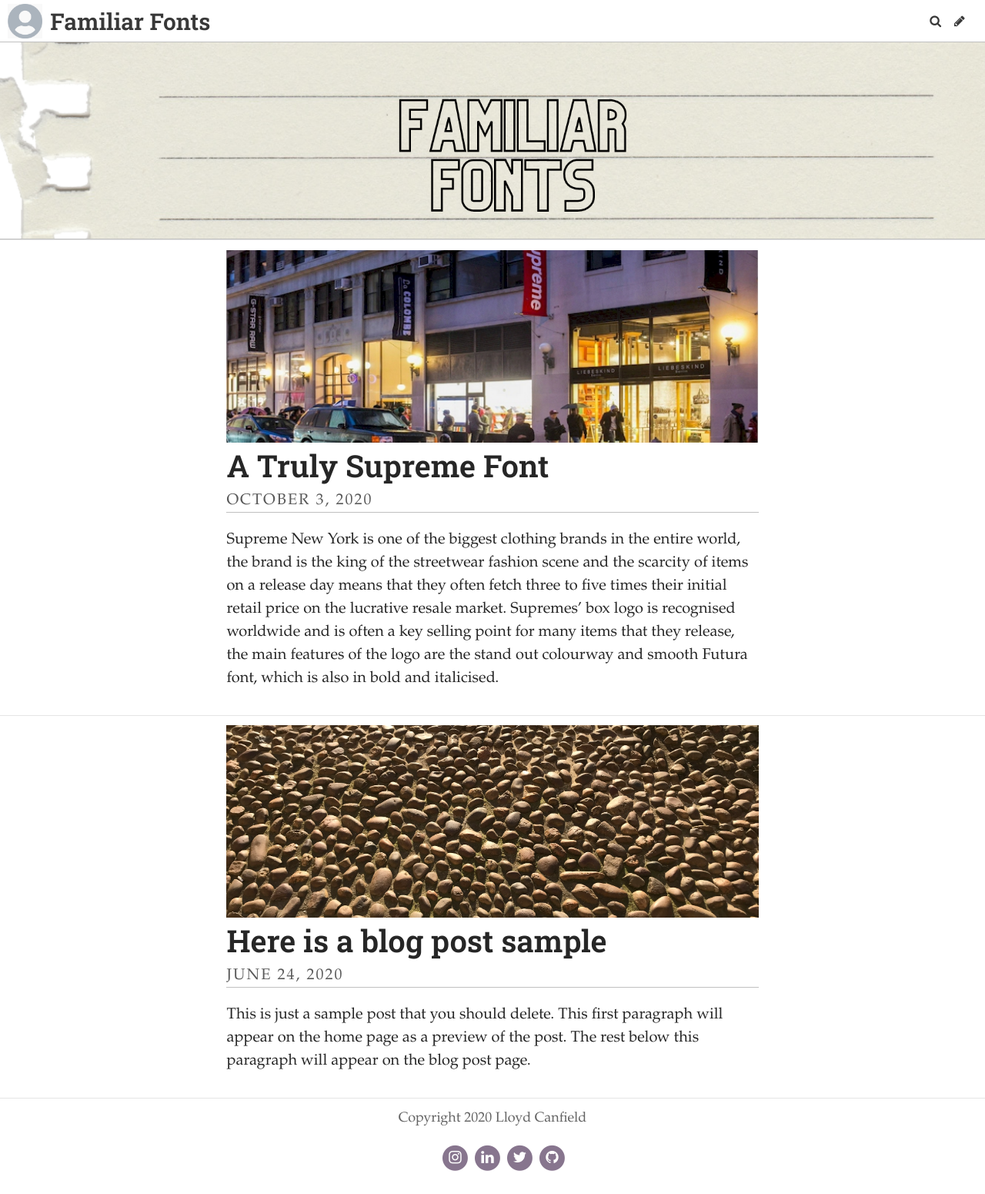
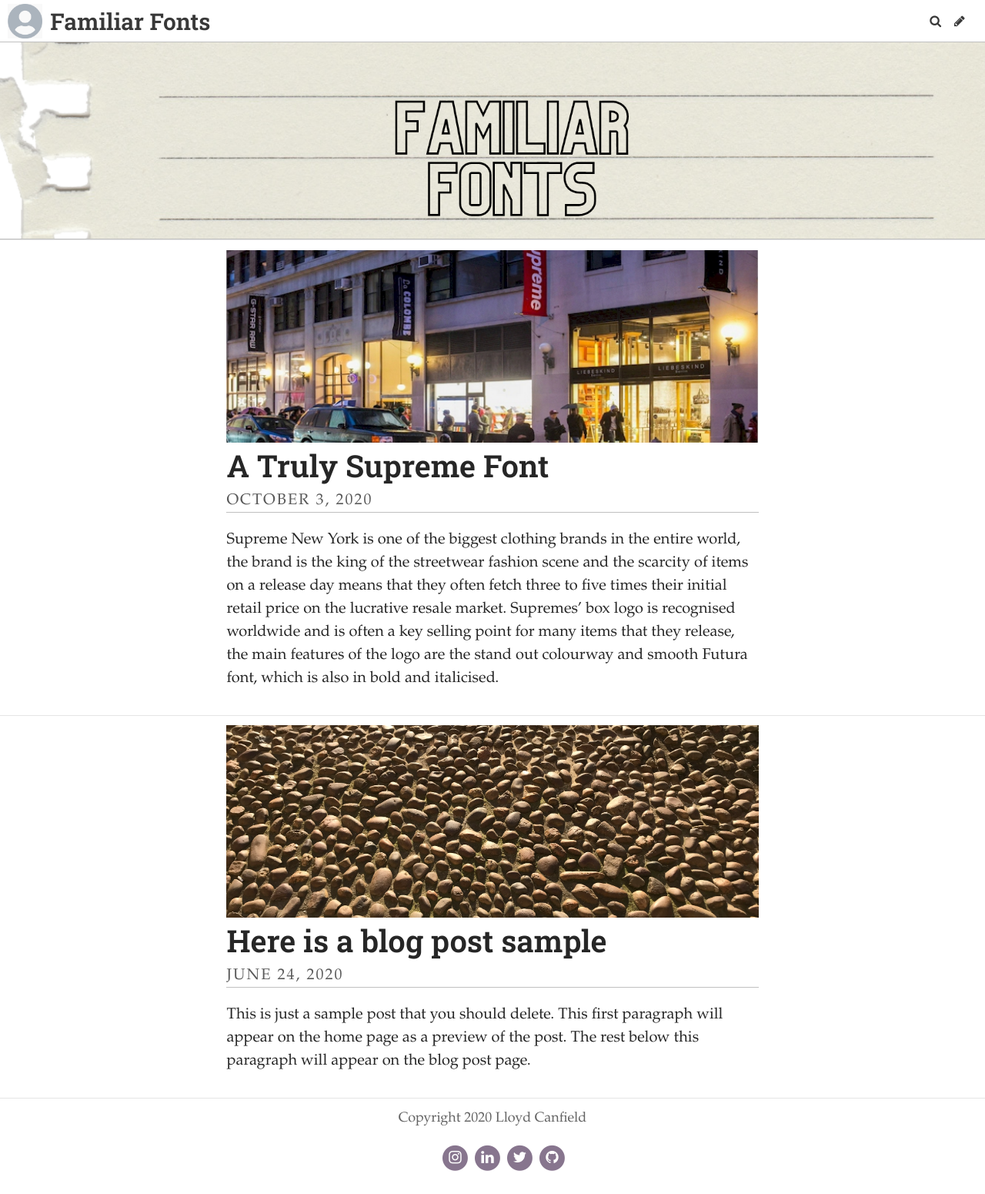
Before and after one commit to lloydcanfield/Letters-By-Lloyd, a Jekyll site: the page built from index.html, in a window 1280 px wide. Shown: the whole page at 77% size. Built offline with Jekyll 4.4.1, drawn with Linux system fonts in a browser that asks for light colours; some web fonts are replaced; the list of posts is cut into pages by our own code.

Commit message:
Update Settings “general”

```diff
--- a/_data/settings.yml
+++ b/_data/settings.yml
@@ -4,7 +4,7 @@
   with and represent their given brand! Enjoy!
 header_text: ""
 footer_text: Copyright 2020 Lloyd Canfield
-header_feature_image: ../uploads/copy-of-untitled-4-.png
+header_feature_image: ../uploads/copy-of-untitled-5-.png
 bannerheight: 20vmax
 logo: /uploads/logo.jpg
 favicon: /uploads/favicon.ico
```
Also changed, not shown: uploads/copy-of-untitled-5-.png (added).
